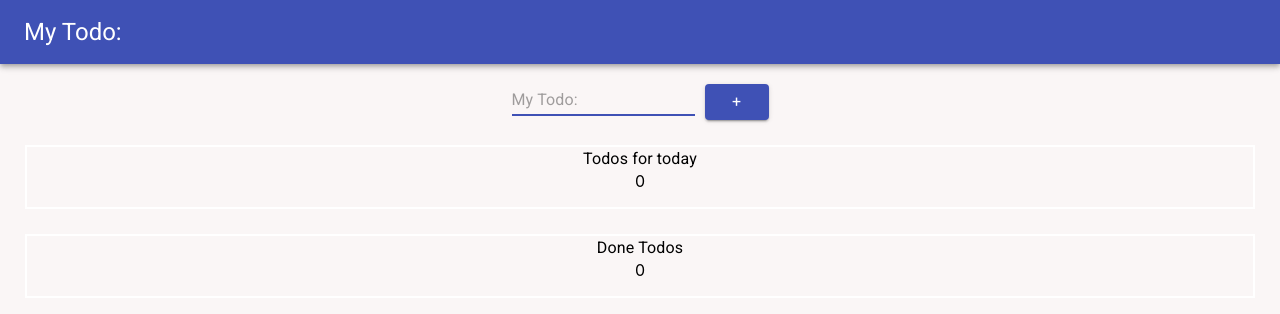
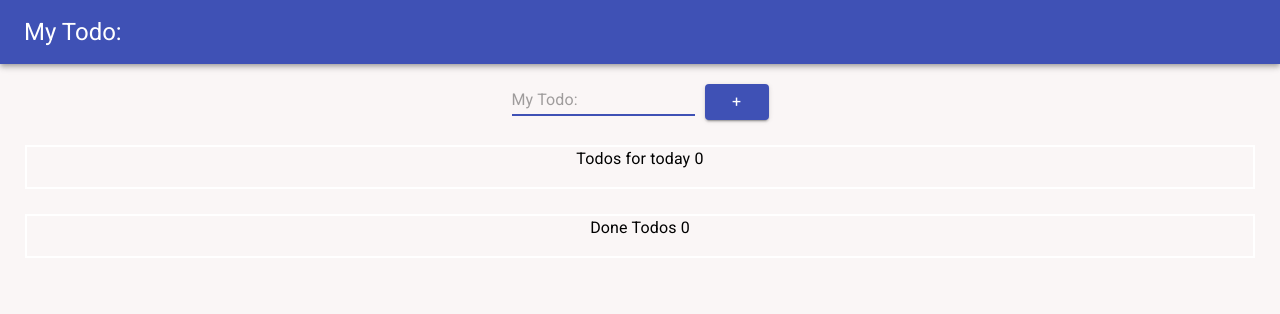
Before and after one commit to SerjPas/react-planner-app, a React (Create React App) app: page / in a window 1280 px wide. Shown: the top 314 px of the page. Built offline with nearby package versions, Linux system fonts and the light colour scheme.

Commit message:
Milestone 6 -done
The reset button only appear when there is at least one post in the lists. It reset all  todo.

```diff
--- a/src/App.js
+++ b/src/App.js
@@ -7,6 +7,7 @@ import ListOfTodo from "./components/ListOfTodos.jsx";
 import ListOfDoneTodos from "./components/ListOfDoneTodos.jsx";
 import Typography from "@material-ui/core/Typography";
 import "@fortawesome/fontawesome-free/css/all.min.css";
+import Reset from "./components/Reset";
 
 class App extends React.Component {
   constructor(props) {
@@ -15,6 +16,11 @@ class App extends React.Component {
       items: [],
       editedText: "",
     };
+  }
+  handleReset(){
+    this.setState({
+      items: [],
+    })
   }
 
   handleNewTodo(todo) {
@@ -96,9 +102,9 @@ class App extends React.Component {
       <div className="App">
         <Header />
         <AddTodo onSubmit={(todo) => this.handleNewTodo(todo)}/>
+        {this.state.items.length > 0 ? ( <Reset handleReset={(todo) => this.handleReset(todo)}  ></Reset>) : ("")}
         <div className="border" style={{margin: "25px"}}>
-          <Typography> Todos for today </Typography>{" "} {
-              this.state.items.filter((item) => !item.complete).length}
+          <Typography> Todos for today {this.state.items.filter((item) => !item.complete).length} </Typography>
             <ul> {
               this.state.items.filter((item) => !item.complete && item.favorite)
                 .map((item) => (
@@ -131,8 +137,7 @@ class App extends React.Component {
             </ul>
           </div>
           <div className="border" style={{margin: "25px"}}>
-            <Typography> Done Todos </Typography>{" "}
-            {this.state.items.filter((item) => item.complete).length}
+            <Typography> Done Todos   {this.state.items.filter((item) => item.complete).length} </Typography>
               <ul>
                 {
                 this.state.items.filter((item) => item.complete && item.favorite)
--- /dev/null
+++ b/src/components/Reset.jsx
@@ -0,0 +1,10 @@
+import React from 'react'
+import Button from "@material-ui/core/Button";
+
+function Reset(props) {
+    return (
+        <Button onClick = {props.handleReset} style= {{border: "1px"}}><i class="fa fa-refresh" aria-hidden="true"></i></Button>
+    )
+}
+
+export default Reset
```
